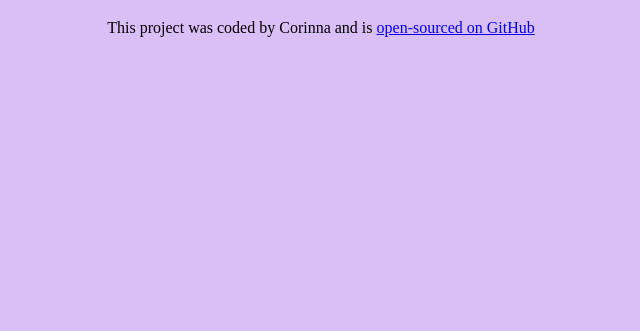
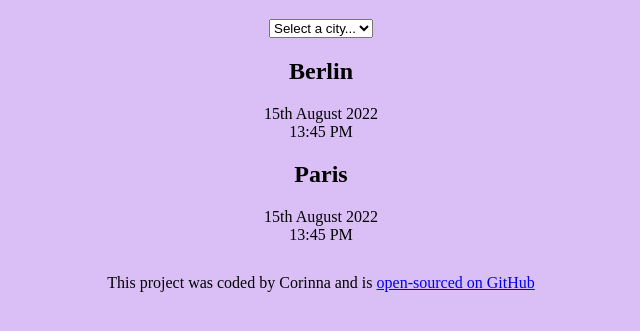
Before and after one commit to corinna19/world-clock, a plain HTML site: page index.html in a window 1280 px wide. Shown: the part 61-392 px from the top of the page, without its empty margins (319-959 px from the left). Drawn offline with Linux system fonts and the light colour scheme; a script that the page names is missing.

Commit message:
Added basic HTML & centred text

```diff
--- a/css/style.css
+++ b/css/style.css
@@ -6,6 +6,17 @@ h1{
     text-align: center;
 }
 
+select{
+    display: block;
+    margin: 0 auto;
+}
+
+.city{
+    text-align: center;
+}
+
 footer{
     text-align: center;
+    margin-top: 30px;
+
 }
--- a/index.html
+++ b/index.html
@@ -7,7 +7,28 @@
     <title>Document</title>
 </head>
 <body>
+    <div class ="container">
     <h1>World Clock</h1>
+
+    <select>
+        <option value="">Select a city...</option>
+        <option value="">London</option>
+        <option value="">Madrid</option>
+        <option value="">Rome</option>
+
+    </select>
+<div class="city">
+    <h2>Berlin</h2>
+    <div class="date">15th August 2022</div>
+    <div class="time">13:45 PM</div>
+</div>
+<div class="city">
+    <h2>Paris</h2>
+    <div class="date">15th August 2022</div>
+    <div class="time">13:45 PM</div>
+</div>
+
+</div>
 <footer>
     This project was coded by Corinna and is <a href="https://github.com/corinna19/world-clock"> open-sourced on GitHub </a>
 </footer>
--- a/javascript/index.js
+++ /dev/null
@@ -1 +0,0 @@
-alert("Hello!")
```
